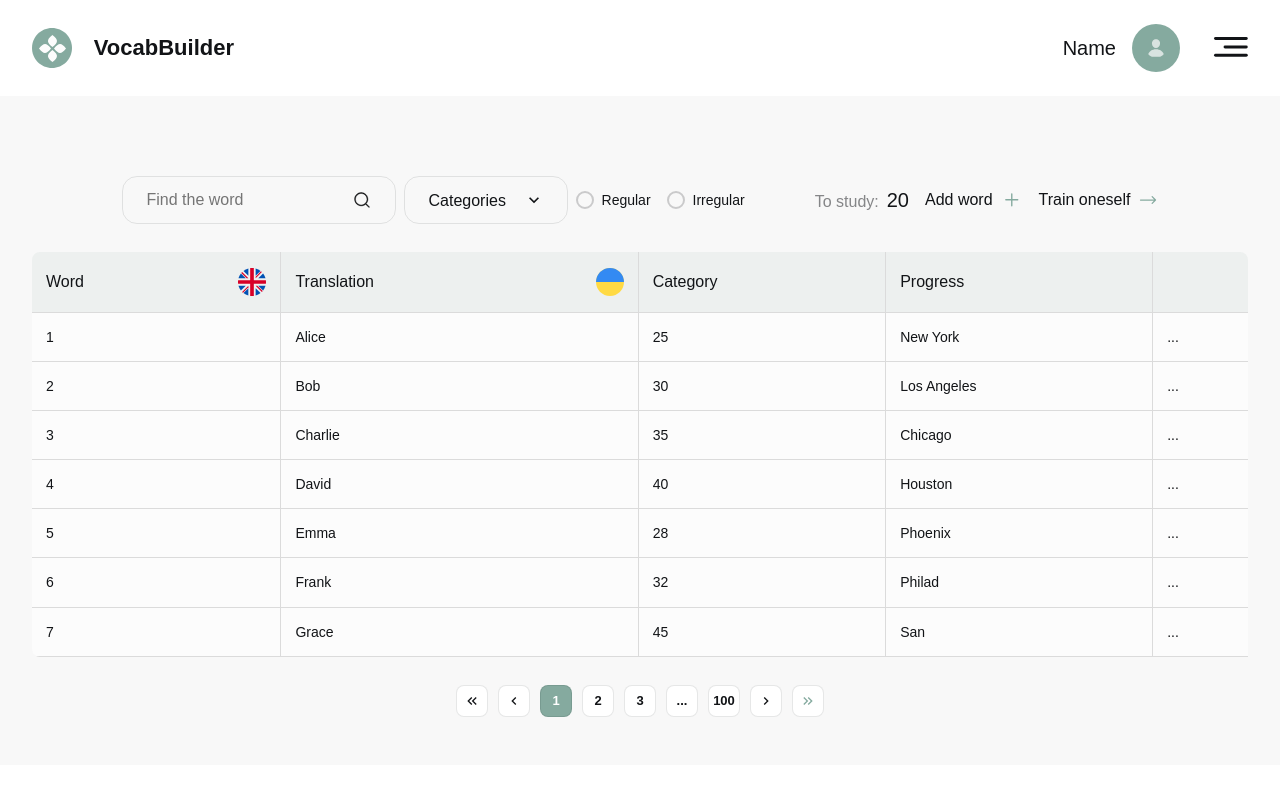
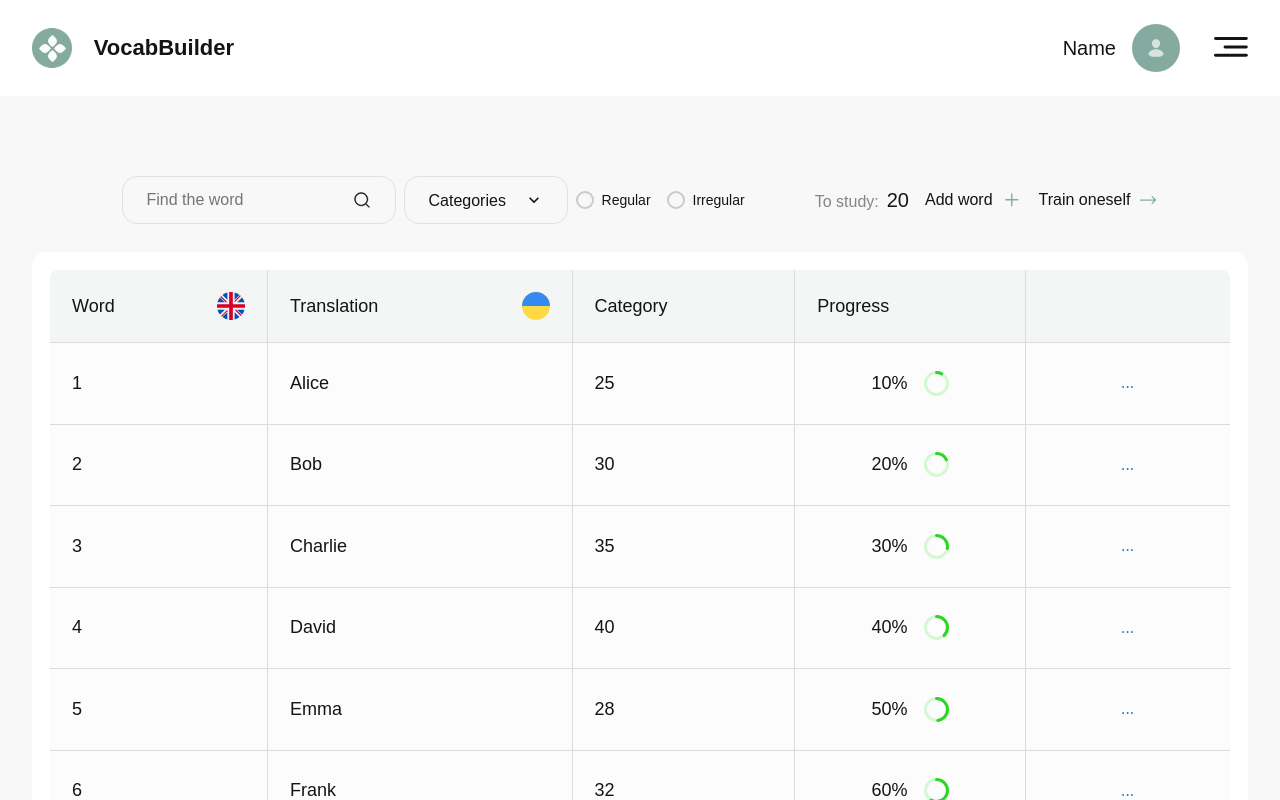
Before and after one commit to Alexandr-1973/VocabBuilder, a React (Vite) app: page /dictionary in a window 1280 px wide. Shown: the top 800 px of the page. Built offline with nearby package versions, Linux system fonts and the light colour scheme.

Commit message:
start-popover

```diff
--- a/package.json
+++ b/package.json
@@ -10,9 +10,13 @@
     "preview": "vite preview"
   },
   "dependencies": {
+    "@emotion/react": "^11.13.5",
+    "@emotion/styled": "^11.13.5",
     "@hookform/resolvers": "^3.9.0",
+    "@mui/material": "^6.1.9",
     "@tanstack/react-table": "^8.20.5",
     "modern-normalize": "^3.0.1",
+    "rc-progress": "^4.0.0",
     "react": "^18.3.1",
     "react-data-table-component": "^7.6.2",
     "react-dom": "^18.3.1",
@@ -20,6 +24,7 @@
     "react-icons": "^5.3.0",
     "react-modal": "^3.16.1",
     "react-paginate": "^8.2.0",
+    "react-popover": "^0.5.10",
     "react-router-dom": "^6.27.0",
     "yup": "^1.4.0"
   },
--- /dev/null
+++ b/src/components/ActionsBtn/ActionsBtn.jsx
@@ -0,0 +1,43 @@
+
+import Popover from '@mui/material/Popover';
+import Typography from '@mui/material/Typography';
+import Button from '@mui/material/Button';
+import { useState } from 'react';
+import css from "./ActionsBtn.module.css"
+
+const ActionsBtn=()=> {
+  const [anchorEl, setAnchorEl] = useState(null);
+
+  const handleClick = (event) => {
+    setAnchorEl(event.currentTarget);
+  };
+
+  const handleClose = () => {
+    setAnchorEl(null);
+  };
+
+  const open = Boolean(anchorEl);
+  const id = open ? 'simple-popover' : undefined;
+
+  return (
+    <div className={css.genDiv}>
+      <Button aria-describedby={id} className={css.ActionsBtn} onClick={handleClick}>
+        ...
+      </Button>
+      <Popover
+        id={id}
+        open={open}
+        anchorEl={anchorEl}
+        onClose={handleClose}
+        anchorOrigin={{
+          vertical: 'bottom',
+          horizontal: 'left',
+        }}
+      >
+        <Typography >The content of the Popover.</Typography>
+      </Popover>
+    </div>
+  );
+}
+
+export default ActionsBtn;
--- /dev/null
+++ b/src/components/ActionsBtn/ActionsBtn.module.css
@@ -0,0 +1,16 @@
+.genDiv {
+	display: flex;
+	justify-content: center;
+	align-items: center;
+}
+
+
+
+
+.actionsBtn {
+	font-family: "MacPaw Fixel Display", sans-serif;
+font-weight: 600;
+font-size: 18px;
+text-align: center;
+color: #121417;
+}
--- /dev/null
+++ b/src/components/ProgressBar/ProgressBar.jsx
@@ -0,0 +1,16 @@
+import { Circle } from "rc-progress";
+
+const ProgressBar =({value})=>{
+	return (
+		<Circle
+		percent={Number(value)}
+		strokeWidth={12}
+		trailWidth={12}
+		trailColor="#D4F8D3"
+		strokeColor="#2bd627"
+		style={{ width: "25px", height: "25px" }}
+	  />
+	)
+}
+
+export default ProgressBar
--- a/src/components/WordsTable/WordsTable.jsx
+++ b/src/components/WordsTable/WordsTable.jsx
@@ -8,6 +8,9 @@ import {
 import sprite from "/images/icons.svg";
 import css from "./WordsTable.module.css";
 import { useLocation } from "react-router-dom";
+// import ActionsBtn from "../ActionsBtn/ActionsBtn";
+import ProgressBar from "../ProgressBar/ProgressBar";
+import ActionsBtn from "../ActionsBtn/ActionsBtn";
 
 // Данные, получаемые с сервера (симуляция)
 const dataFromServer = [
@@ -15,49 +18,49 @@ const dataFromServer = [
     word: 1,
     translation: "Alice",
     category: 25,
-    progress: "New York",
+    progress: 10,
     edit: "Engineer",
   },
   {
     word: 2,
     translation: "Bob",
     category: 30,
-    progress: "Los Angeles",
+    progress: 20,
     edit: "Designer",
   },
   {
     word: 3,
     translation: "Charlie",
     category: 35,
-    progress: "Chicago",
+    progress: 30,
     edit: "Teacher",
   },
   {
     word: 4,
     translation: "David",
     category: 40,
-    progress: "Houston",
+    progress: 40,
     edit: "Developer",
   },
   {
     word: 5,
     translation: "Emma",
     category: 28,
-    progress: "Phoenix",
+    progress: 50,
     edit: "Doctor",
   },
   {
     word: 6,
     translation: "Frank",
     category: 32,
-    progress: "Philad",
+    progress: 60,
     edit: "Artist",
   },
   {
     word: 7,
     translation: "Grace",
     category: 45,
-    progress: "San",
+    progress: 70,
     edit: "Nurse",
   },
 ];
@@ -103,11 +106,19 @@ function WordsTable() {
         }),
         columnHelper.accessor("progress", {
           header: "Progress",
-          // cell: (info) => (info.row.original.age > 30 ? info.getValue() : null),
+          cell: ({ getValue }) => {
+            const value = getValue();
+            return (
+              <div className={css.progressDiv}>
+                <p className={css.progressP}>{value}%</p>
+                <ProgressBar value={value}/>
+              </div>
+            );
+          },
         }),
         columnHelper.accessor("job", {
           header: "",
-          cell: <p>...</p>,
+          cell: <ActionsBtn/>,
         }),
       ];
       if (!a) {
--- a/src/components/WordsTable/WordsTable.module.css
+++ b/src/components/WordsTable/WordsTable.module.css
@@ -15,18 +15,16 @@
 
 .cell {
   border-spacing: 0;
+  font-family: "MacPaw Fixel Display", sans-serif;
+  font-weight: 500;
+  border-bottom: 1px solid #dbdbdb;
+  border-right: 1px solid #dbdbdb;
+  color: #121417;
 }
 
 .titleRowCell {
-  font-family: "MacPaw Fixel Display", sans-serif;
-  font-weight: 500;
   font-size: 16px;
-  color: #121417;
-  border-bottom: 1px solid #dbdbdb;
-  border-right: 1px solid #dbdbdb;
-
-  padding: 16px 14px 16px 14px;
-
+  padding: 16px 27px 16px 14px;
   background-color: rgba(133, 170, 159, 0.1);
   text-align: left;
 }
@@ -39,15 +37,9 @@
 }
 
 .bodyCell {
-  border-bottom: 1px solid #dbdbdb;
-  border-right: 1px solid #dbdbdb;
   padding: 16px 10px 16px 14px;
-
   background-color: #fcfcfc;
-  font-family: "MacPaw Fixel Display", sans-serif;
-  font-weight: 500;
   font-size: 14px;
-  color: #121417;
 }
 
 .bodyCell:last-child {
@@ -76,14 +68,28 @@
   display: none;
 }
 
-@media screen and (max-width:767px) {
+.progressDiv{
+  display: flex;
+  justify-content: center;
+  align-items: center;
+  gap: 16px;
+}
 
+.progressP {
+  display: none;
+}
+
+/* .circle {
+  width: 24px;
+  height: 24px;
+
+} */
+
+@media screen and (max-width: 767px) {
   .hiddenProgressDict {
     display: none;
   }
-
 }
-
 
 @media screen and (max-width: 340px) {
   .p {
@@ -91,17 +97,37 @@
     display: inline-block;
     overflow-wrap: break-word;
   }
+
+  .titleRowCell {
+    padding-right: 14px;
+  }
 }
 
 @media screen and (min-width: 768px) {
   .genTableDiv {
     margin-bottom: 28px;
+    padding: 18px;
+    background-color: #fff;
+    border-radius: 15px;
   }
   .icon {
     display: block;
     width: 28px;
     height: 28px;
   }
+
+  .cell {
+    padding: 22px;
+    font-size: 18px;
+  }
+  .progressP {
+    display: block;
+  }
+  /* .circle {
+    width: 26px;
+    height: 26px;
+
+  } */
 }
 
 @media screen and (min-width: 1440px) {
@@ -111,22 +137,21 @@
   }
 
   .genTableDiv {
-    margin-bottom: 28px;
-    padding: 18px;
-    background-color: #fff;
-    border-radius: 15px;
   }
 
   .table {
-    /* border-collapse: collapse;
-  width: 100%; */
-    border-radius: 8px 8px 8px 8px;
-    /* overflow: hidden; */
-  }
-  /* .bodyRow:last-child {
     border-radius: 8px 8px 8px 8px;
   }
-  .bodyCell:last-child {
-    border-radius: 8px 8px 8px 8px;
-  } */
+
+  .cell{
+    font-size: 20px;
+  }
+
+
+
+  .progressDiv{
+
+    justify-content: flex-start;
+
+  }
 }
```
Also changed, not shown: 1 other file (tests, documents, lock files or other folders).
